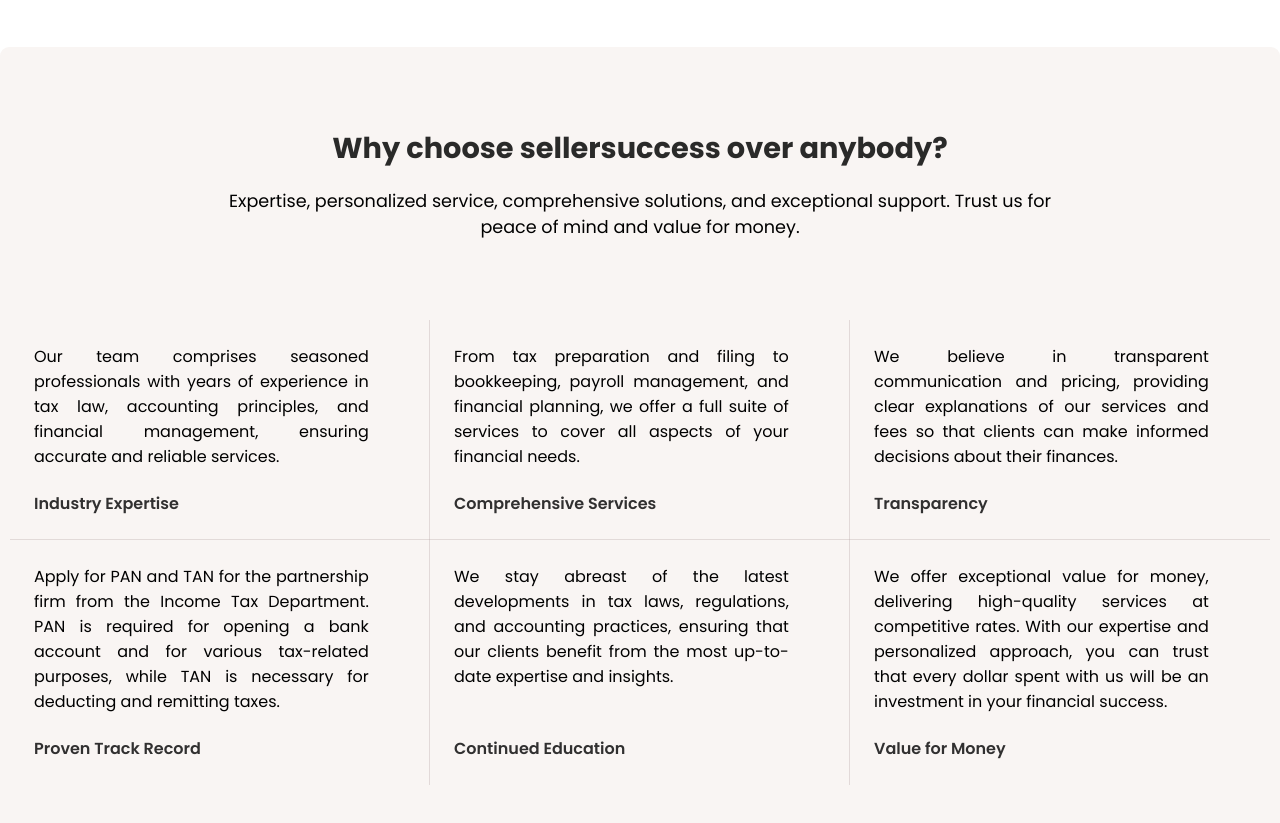
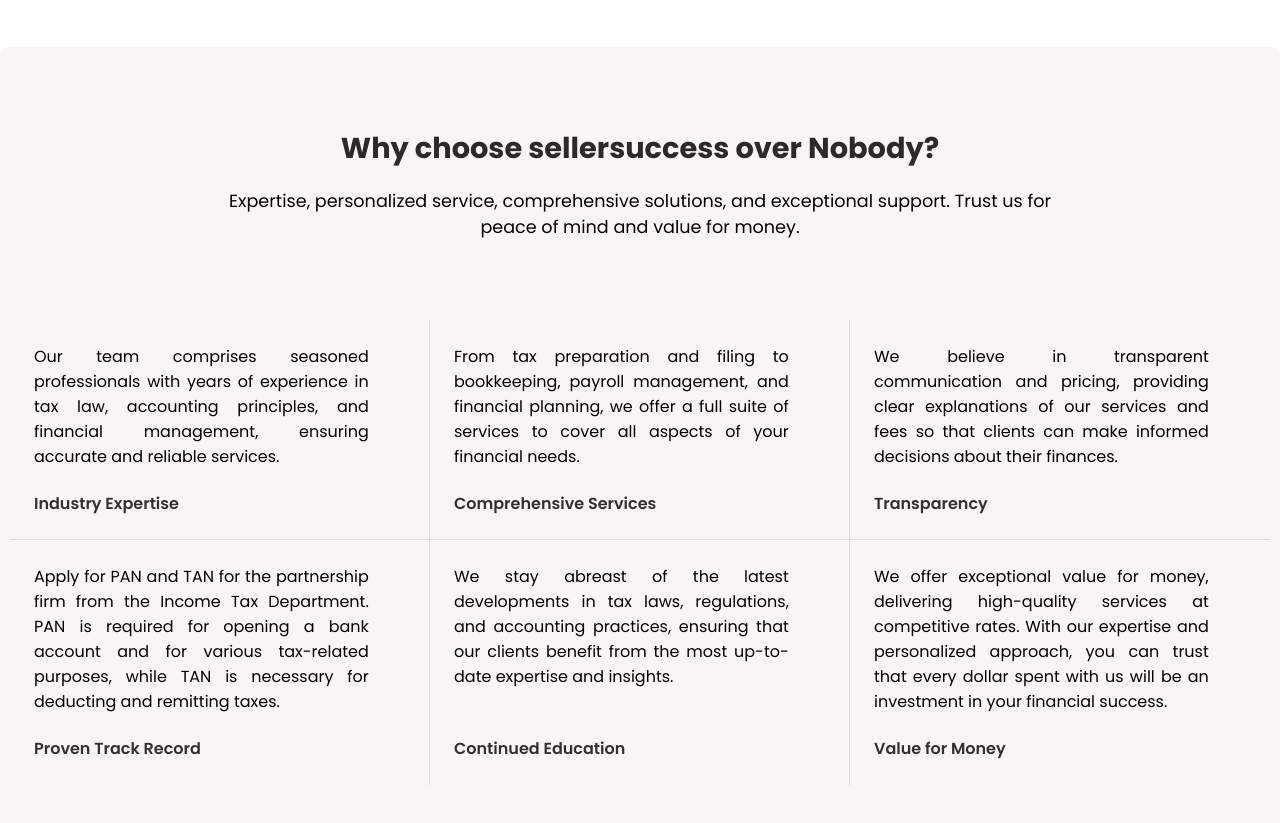
Before and after one commit to LOCALHOSTat127/sellersuccess.in_nextjs, a Next.js app: page / in a window 1280 px wide. Shown: the part 1940-2763 px from the top of the page. Built offline with nearby package versions, Linux system fonts and the light colour scheme; no server answers.

Commit message:
Update page.js

```diff
--- a/src/app/page.js
+++ b/src/app/page.js
@@ -9,7 +9,7 @@
 const TEXT_CONFIG = {
   state: true,
   isBG: true,
-  head: "Why choose sellersuccess over anybody?",
+  head: "Why choose sellersuccess over Nobody?",
   sub_head:
     "Expertise, personalized service, comprehensive solutions, and exceptional support. Trust us for peace of mind and value for money.",
   list: [
```
